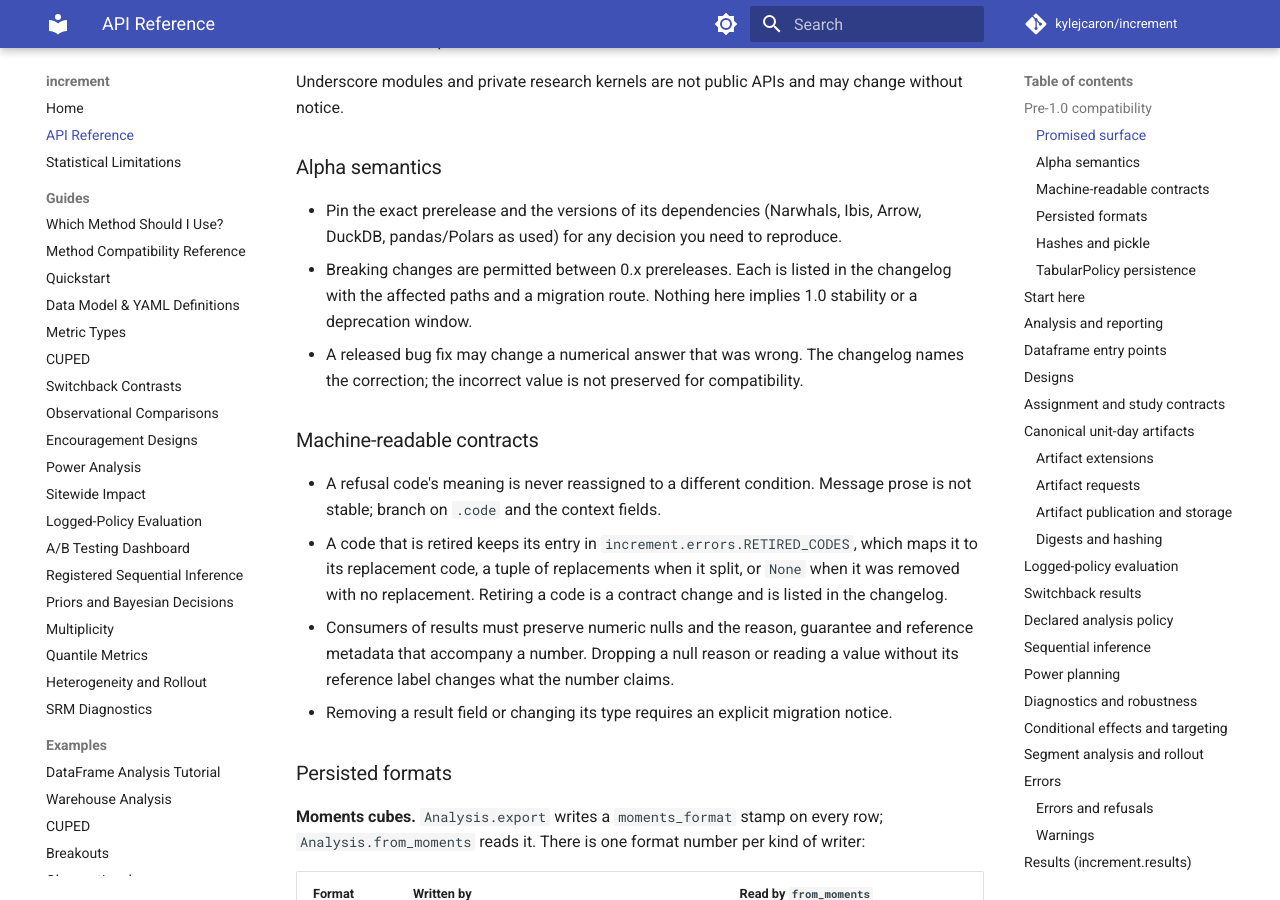
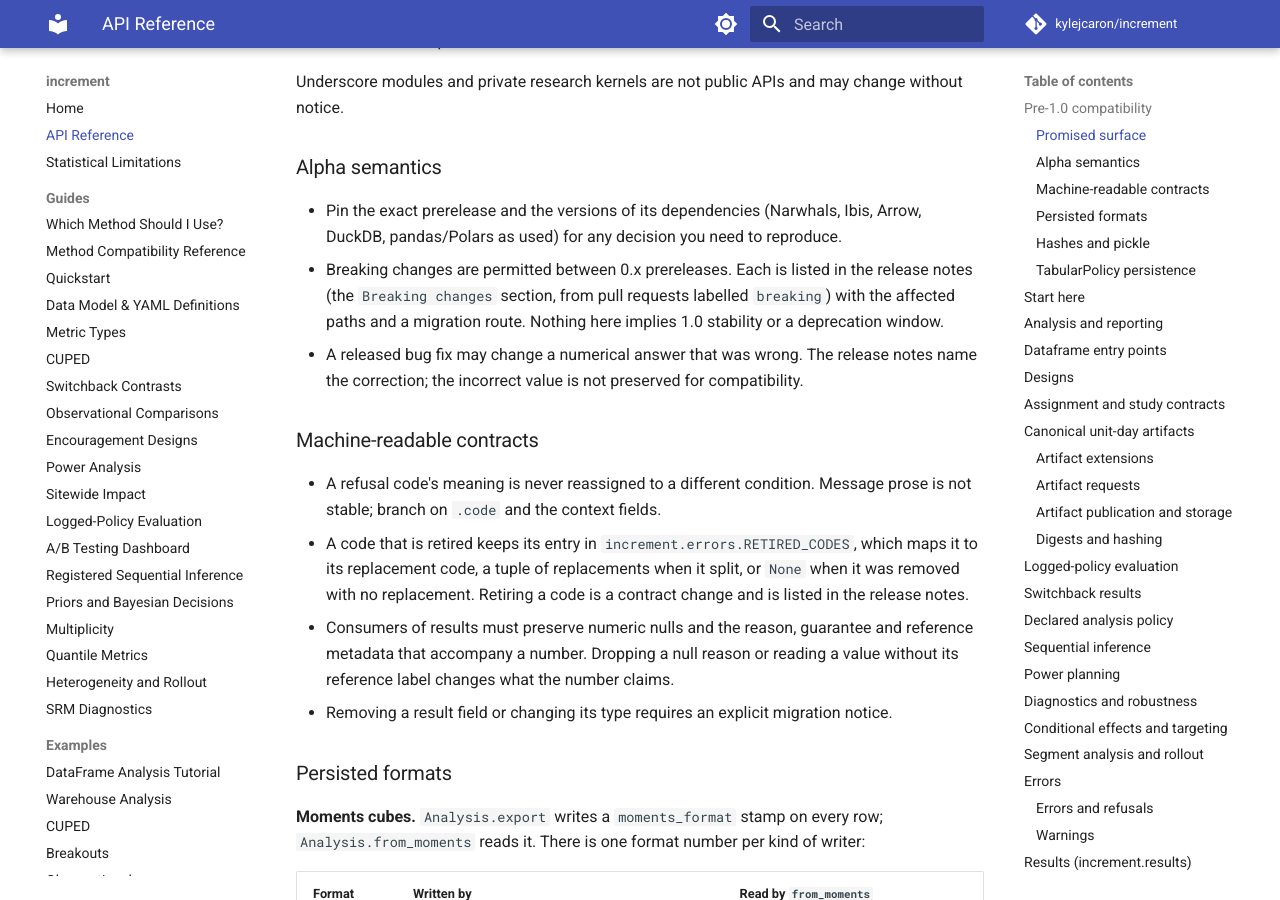
Before and after one commit to kylejcaron/increment, an MkDocs documentation site: the page built from docs/api.md, in a window 1280 px wide and 900 px high, scrolled down 753 px. Built offline with MkDocs 1.6.1 and Material for MkDocs 9.7.7, drawn with Linux system fonts in a browser that asks for light colours; comment, search, counter and statistics services are not loaded; some of the changed text lies outside the part shown.

Commit message:
docs: link the compatibility policy, name release notes, import guide names from promised paths

```diff
--- a/docs/api.md
+++ b/docs/api.md
@@ -36,10 +36,11 @@ change without notice.
   Ibis, Arrow, DuckDB, pandas/Polars as used) for any decision you need to
   reproduce.
 - Breaking changes are permitted between 0.x prereleases. Each is listed in the
-  changelog with the affected paths and a migration route. Nothing here implies
-  1.0 stability or a deprecation window.
+  release notes (the `Breaking changes` section, from pull requests labelled
+  `breaking`) with the affected paths and a migration route. Nothing here
+  implies 1.0 stability or a deprecation window.
 - A released bug fix may change a numerical answer that was wrong. The
-  changelog names the correction; the incorrect value is not preserved for
+  release notes name the correction; the incorrect value is not preserved for
   compatibility.
 
 ### Machine-readable contracts
@@ -50,7 +51,7 @@ change without notice.
   `increment.errors.RETIRED_CODES`, which maps it to its replacement code, a
   tuple of replacements when it split, or `None` when it was removed with no
   replacement. Retiring a code is a contract change and is listed in the
-  changelog.
+  release notes.
 - Consumers of results must preserve numeric nulls and the reason, guarantee
   and reference metadata that accompany a number. Dropping a null reason or
   reading a value without its reference label changes what the number claims.
```
Also changed, not shown: other parts of docs/api.md (+2 -2 lines), CONTRIBUTING.md (+5 -0 lines), docs/guides/cuped.md (+9 -4 lines), docs/guides/power-analysis.md (+2 -2 lines), docs/guides/sequential-inference.md (+2 -4 lines).
